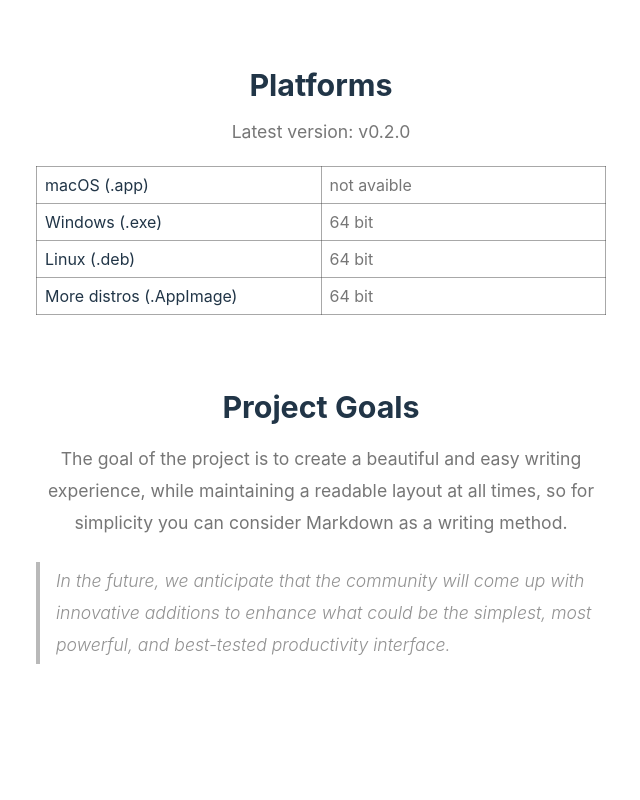
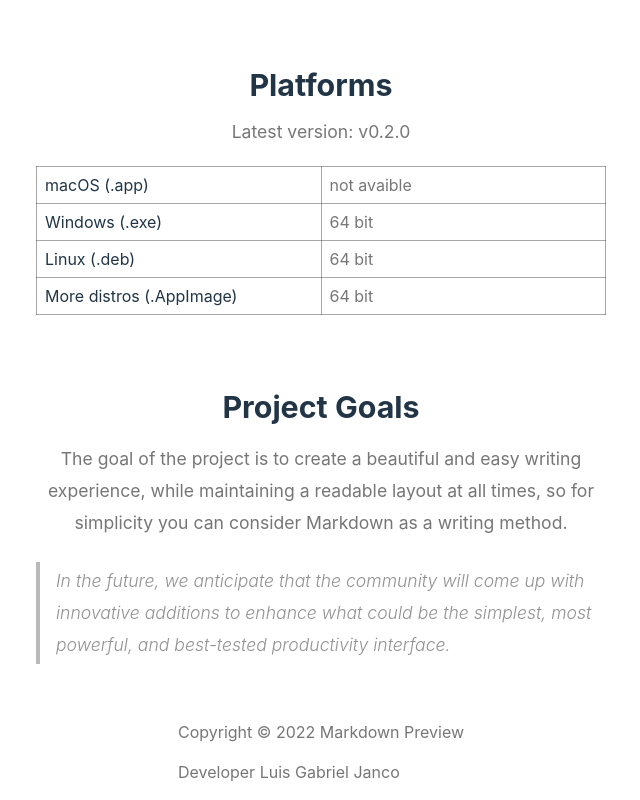
Before and after one commit to rundevs/rundev, a Next.js app: page / in a window 1280 px wide. Shown: the part 1809-2609 px from the top of the page, without its empty margins (319-959 px from the left). Before the commit the page ends 2513 px from the top, so only its background shows below. Built offline with nearby package versions, Linux system fonts and the light colour scheme.

Commit message:
feat: set footer copyright

```diff
--- a/components/layout/Layout.jsx
+++ b/components/layout/Layout.jsx
@@ -1,3 +1,4 @@
+import Link from 'next/link'
 import React from 'react'
 import Navigation from '../Navbar'
 import style from './layout.module.css'
@@ -7,6 +8,10 @@ const Layout = ({ children }) => {
     <div className={style.layout}>
       <Navigation />
       <main>{children}</main>
+      <footer className={style.footer}>
+        <p>Copyright © 2022 <Link href='/'><a>Markdown Preview</a></Link></p>
+        <p>Developer <Link href='https://sauterdev.vercel.app/'><a>Luis Gabriel Janco</a></Link></p>
+      </footer>
     </div>
   )
 }
```
